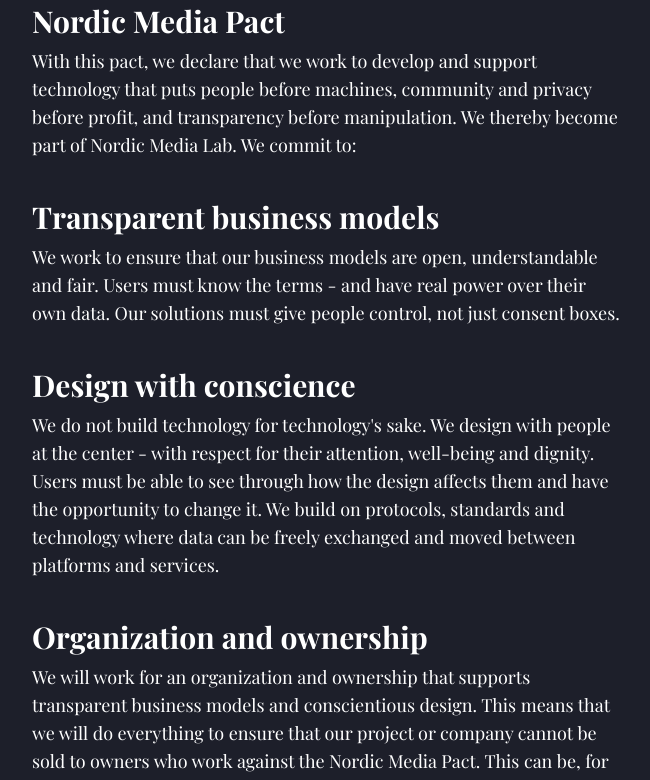
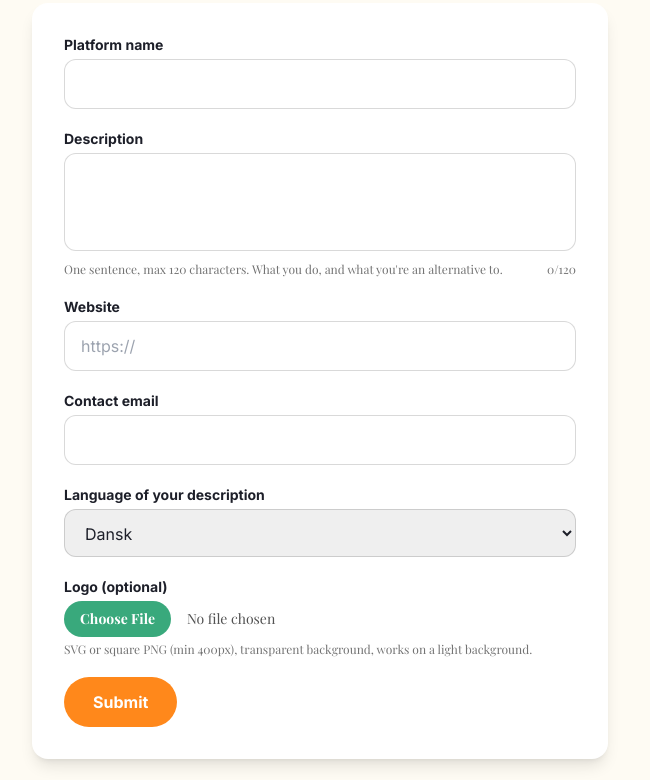
Before and after one commit to jeppeliisberg/nordicmedialab.dk, a React (Vite) app: page / in a window 1280 px wide. Shown: the part 3180-3960 px from the top of the page, without its empty margins (312-962 px from the left). Built offline with nearby package versions, Linux system fonts and the light colour scheme.

Commit message:
Add member submission form (Netlify Forms) with #join section

```diff
--- a/index.html
+++ b/index.html
@@ -17,6 +17,16 @@
     <meta http-equiv="Content-Type" content="text/html; charset=utf-8">
   </head>
   <body>
+    <!-- Hidden static form so Netlify registers "member-submission" (incl. file upload) at build time -->
+    <form name="member-submission" netlify netlify-honeypot="bot-field" hidden>
+      <input type="text" name="name" />
+      <textarea name="description"></textarea>
+      <input type="url" name="website" />
+      <input type="email" name="contact" />
+      <input type="text" name="language" />
+      <input type="file" name="logo" />
+      <input type="text" name="bot-field" />
+    </form>
     <div id="root"></div>
     <script type="module" src="/src/main.jsx"></script>
   </body>
--- /dev/null
+++ b/src/components/MemberSubmit.jsx
@@ -0,0 +1,125 @@
+import { useState } from 'react';
+import { useTranslation } from 'react-i18next';
+
+const MAX = 120;
+
+const MemberSubmit = () => {
+  const { t } = useTranslation();
+  const [count, setCount] = useState(0);
+  const [sending, setSending] = useState(false);
+  const [done, setDone] = useState(false);
+  const [error, setError] = useState(false);
+
+  const handleSubmit = async (e) => {
+    e.preventDefault();
+    setSending(true);
+    setError(false);
+    try {
+      const data = new FormData(e.target);
+      await fetch('/', { method: 'POST', body: data });
+      setDone(true);
+    } catch (err) {
+      setError(true);
+    } finally {
+      setSending(false);
+    }
+  };
+
+  if (done) {
+    return (
+      <div className="bg-white rounded-2xl p-8 shadow-lg max-w-xl">
+        <h3 className="font-serif text-2xl font-bold text-[#1D1F29] mb-2">{t('submit.thanksTitle')}</h3>
+        <p className="text-neutral-600">{t('submit.thanksBody')}</p>
+      </div>
+    );
+  }
+
+  const field =
+    'w-full rounded-xl border border-black/15 px-4 py-3 font-sans text-[#1D1F29] focus:outline-none focus:border-[#39A97C]';
+  const label = 'block font-sans font-semibold text-sm text-[#1D1F29] mb-1';
+  const help = 'text-xs text-neutral-500 mt-1';
+
+  return (
+    <form
+      name="member-submission"
+      method="POST"
+      data-netlify="true"
+      data-netlify-honeypot="bot-field"
+      onSubmit={handleSubmit}
+      className="bg-white rounded-2xl p-6 md:p-8 shadow-lg flex flex-col gap-5 max-w-xl"
+    >
+      <input type="hidden" name="form-name" value="member-submission" />
+      <p className="hidden">
+        <label>
+          Do not fill this out: <input name="bot-field" />
+        </label>
+      </p>
+
+      <div>
+        <label className={label}>{t('submit.name')}</label>
+        <input type="text" name="name" required className={field} />
+      </div>
+
+      <div>
+        <label className={label}>{t('submit.description')}</label>
+        <textarea
+          name="description"
+          required
+          maxLength={MAX}
+          rows={3}
+          onChange={(e) => setCount(e.target.value.length)}
+          className={field + ' resize-none'}
+        />
+        <div className="flex justify-between gap-3">
+          <span className={help}>{t('submit.descriptionHelp')}</span>
+          <span className={help}>
+            {count}/{MAX}
+          </span>
+        </div>
+      </div>
+
+      <div>
+        <label className={label}>{t('submit.website')}</label>
+        <input type="url" name="website" required placeholder="https://" className={field} />
+      </div>
+
+      <div>
+        <label className={label}>{t('submit.email')}</label>
+        <input type="email" name="contact" required className={field} />
+      </div>
+
+      <div>
+        <label className={label}>{t('submit.language')}</label>
+        <select name="language" className={field} defaultValue="da">
+          <option value="da">Dansk</option>
+          <option value="en">English</option>
+        </select>
+      </div>
+
+      <div>
+        <label className={label}>{t('submit.logo')}</label>
+        <input
+          type="file"
+          name="logo"
+          accept=".svg,.png,image/svg+xml,image/png"
+          className="block w-full text-sm text-neutral-600 file:mr-4 file:py-2 file:px-4 file:rounded-full file:border-0 file:bg-[#39A97C] file:text-white file:font-semibold hover:file:brightness-105"
+        />
+        <div className={help}>{t('submit.logoHelp')}</div>
+      </div>
+
+      {error && (
+        <p className="text-sm text-red-600">{t('submit.error')}</p>
+      )}
+
+      <button
+        type="submit"
+        disabled={sending}
+        className="bg-[#FF881B] hover:brightness-105 text-white font-semibold font-sans px-7 py-3 rounded-full transition disabled:opacity-60 self-start"
+      >
+        {sending ? t('submit.sending') : t('submit.send')}
+      </button>
+    </form>
+  );
+};
+
+export default MemberSubmit;
--- a/src/locales/da.json
+++ b/src/locales/da.json
@@ -133,6 +133,24 @@
     "story4": "Det første møde var for omkring to år siden. Vi vokser stadig, hurtigt.",
     "boardTitle": "Vores bestyrelse"
   },
+  "submit": {
+    "tagline": "Bliv medlem",
+    "title": "Indsend din platform",
+    "intro": "Bygger du etisk teknologi i nordisk ånd? Tilføj din platform til netværket. Vi gennemgår hver indsendelse manuelt, før den går live.",
+    "name": "Platformens navn",
+    "description": "Beskrivelse",
+    "descriptionHelp": "Én sætning, højst 120 tegn. Hvad I laver, og hvilket alternativ I er.",
+    "website": "Webadresse",
+    "email": "Kontakt-e-mail",
+    "language": "Sprog på din beskrivelse",
+    "logo": "Logo (valgfrit)",
+    "logoHelp": "SVG eller kvadratisk PNG (mindst 400px), gennemsigtig baggrund, som fungerer på en lys baggrund.",
+    "send": "Indsend",
+    "sending": "Sender…",
+    "error": "Noget gik galt. Prøv igen, eller skriv til hej@nordicmedialab.dk.",
+    "thanksTitle": "Tak",
+    "thanksBody": "Vi har modtaget din indsendelse. Vi gennemgår hver enkelt manuelt og får jer på netværket snart."
+  },
   "contact": {
     "tagline": "Kontakt",
     "title": "Skriv til os"
--- a/src/locales/en.json
+++ b/src/locales/en.json
@@ -133,6 +133,24 @@
     "story4": "That first meeting was about two years ago. We're still growing, fast.",
     "boardTitle": "Our board"
   },
+  "submit": {
+    "tagline": "Join",
+    "title": "Submit your platform",
+    "intro": "Building ethical technology in the Nordic spirit? Add your platform to the network. We review every submission by hand before it goes live.",
+    "name": "Platform name",
+    "description": "Description",
+    "descriptionHelp": "One sentence, max 120 characters. What you do, and what you're an alternative to.",
+    "website": "Website",
+    "email": "Contact email",
+    "language": "Language of your description",
+    "logo": "Logo (optional)",
+    "logoHelp": "SVG or square PNG (min 400px), transparent background, works on a light background.",
+    "send": "Submit",
+    "sending": "Sending…",
+    "error": "Something went wrong. Please try again, or email hej@nordicmedialab.dk.",
+    "thanksTitle": "Thank you",
+    "thanksBody": "We've received your submission. We review each one by hand and will get you onto the network soon."
+  },
   "contact": {
     "tagline": "Contact",
     "title": "Write to us"
--- a/src/views/Main.jsx
+++ b/src/views/Main.jsx
@@ -1,6 +1,7 @@
 import Divider from "../components/Divider";
 import MembersGrid from "../components/MembersGrid";
 import BoardSlider from "../components/BoardSlider";
+import MemberSubmit from "../components/MemberSubmit";
 import boardData from "../components/boardData.json";
 import { useTranslation, Trans } from 'react-i18next';
 
@@ -92,6 +93,17 @@
                 </div>
                 */}
 
+            </section>
+
+            <Divider backgroundColor="#FEFBF3" />
+            <section className="bg-[#FEFBF3] pb-32">
+                <a className="anchor" id="join"></a>
+                <div className="relative px-10 max-w-2xl mx-auto">
+                    <span className="text-[#39A97C] font-semibold uppercase text-base font-sans tracking-wide">{t('submit.tagline')}</span>
+                    <h1 className="font-serif text-3xl lg:text-5xl font-bold mt-1 mb-5">{t('submit.title')}</h1>
+                    <p className="font-serif text-lg lg:text-xl mb-8">{t('submit.intro')}</p>
+                    <MemberSubmit/>
+                </div>
             </section>
 
             <Divider backgroundColor="#1d1f2a" />
```
